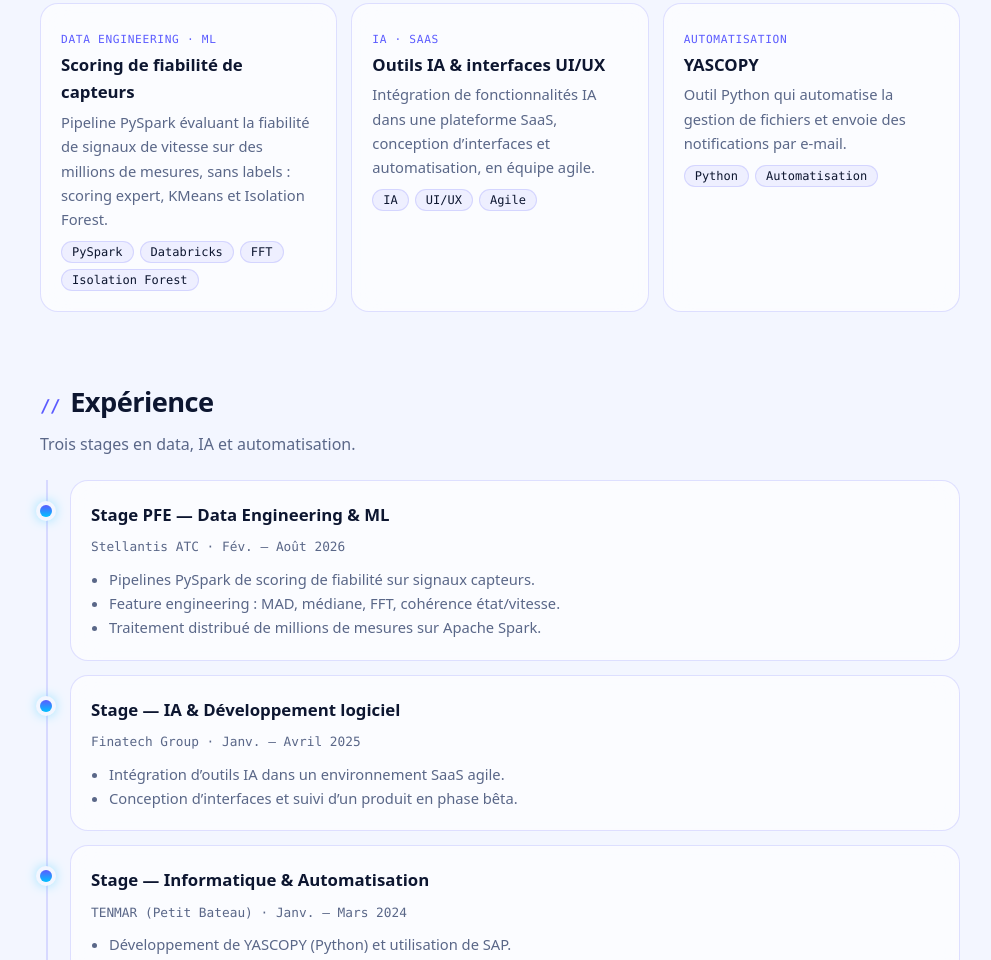
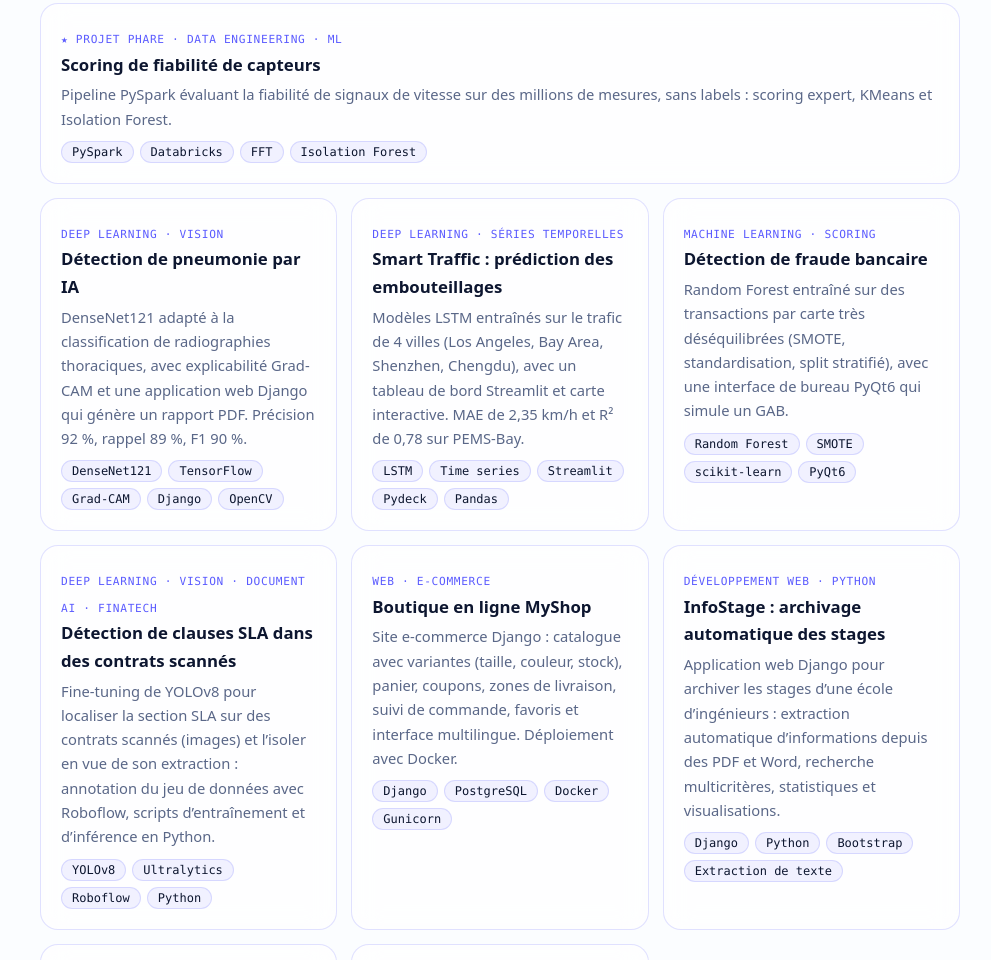
Before and after one commit to Yas635/portfolio, a plain HTML site: page index.html in a window 1280 px wide. Shown: the part 1291-2251 px from the top of the page, without its empty margins (140-1131 px from the left). Drawn offline with Linux system fonts and the light colour scheme.

Commit message:
Update styles and content in index.html

```diff
--- a/index.html
+++ b/index.html
@@ -5,13 +5,11 @@
 <meta name="viewport" content="width=device-width, initial-scale=1, viewport-fit=cover">
 <title>Yassine Ahrimch — Data & AI</title>
 <style>
-:root{--bg:#f3f6ff;--glass:rgba(255,255,255,.62);--text:#0d1630;--muted:#5a6788;--a1:#5b5bff;--a2:#00c2ff;--a3:#b45cff;--line:rgba(91,91,255,.18);--grid:rgba(91,91,255,.07);--term:#0d1630;--termtxt:#c9d6ff;box-sizing:border-box;padding-top:env(safe-area-inset-top,0px);padding-bottom:env(safe-area-inset-bottom,0px)}
-@media (prefers-color-scheme:dark){:root:not([data-theme="light"]){--bg:#080c1c;--glass:rgba(20,28,58,.6);--text:#e8eeff;--muted:#9aa8cc;--a1:#7c7cff;--a2:#27d3ff;--a3:#c27bff;--line:rgba(124,124,255,.25);--grid:rgba(124,124,255,.08);--term:#050818;color-scheme:dark}}
-:root[data-theme="dark"]{--bg:#080c1c;--glass:rgba(20,28,58,.6);--text:#e8eeff;--muted:#9aa8cc;--a1:#7c7cff;--a2:#27d3ff;--a3:#c27bff;--line:rgba(124,124,255,.25);--grid:rgba(124,124,255,.08);--term:#050818;color-scheme:dark}
+:root{--bg:#fbfdff;--glass:rgba(255,255,255,.62);--text:#0d1630;--muted:#5a6788;--a1:#5b5bff;--a2:#00c2ff;--a3:#b45cff;--line:rgba(91,91,255,.18);--grid:rgba(91,91,255,.07);--term:#ffffff;--termtxt:#1e2a4a;color-scheme:light;box-sizing:border-box;padding-top:env(safe-area-inset-top,0px);padding-bottom:env(safe-area-inset-bottom,0px)}
 *{box-sizing:border-box}html{scroll-behavior:smooth}
 body{margin:0;background:var(--bg);color:var(--text);font:16px/1.65 system-ui,-apple-system,"Segoe UI",Roboto,sans-serif;overflow-x:hidden;position:relative}
 body::before{content:"";position:fixed;inset:0;background-image:linear-gradient(var(--grid) 1px,transparent 1px),linear-gradient(90deg,var(--grid) 1px,transparent 1px);background-size:44px 44px;mask-image:radial-gradient(ellipse at 50% 20%,#000 20%,transparent 75%);-webkit-mask-image:radial-gradient(ellipse at 50% 20%,#000 20%,transparent 75%);pointer-events:none;z-index:0}
-.blob{position:fixed;border-radius:50%;filter:blur(80px);opacity:.45;pointer-events:none;z-index:0;animation:float 16s ease-in-out infinite alternate}
+.blob{position:fixed;border-radius:50%;filter:blur(80px);opacity:.3;pointer-events:none;z-index:0;animation:float 16s ease-in-out infinite alternate}
 .b1{width:420px;height:420px;background:var(--a1);top:-120px;left:-100px}
 .b2{width:380px;height:380px;background:var(--a2);top:20%;right:-120px;animation-delay:-5s}
 .b3{width:340px;height:340px;background:var(--a3);bottom:-100px;left:30%;animation-delay:-9s;opacity:.3}
@@ -37,10 +35,10 @@ h1{font-size:clamp(2.3rem,6.5vw,3.8rem);line-height:1.05;margin:18px 0 12px;lett
 .btn:hover{transform:translateY(-2px);box-shadow:0 8px 24px -8px var(--a1)}
 .btn.p{background:linear-gradient(100deg,var(--a1),var(--a2));color:#fff;border:0;box-shadow:0 8px 24px -10px var(--a1)}
 .term{background:var(--term);color:var(--termtxt);border-radius:16px;padding:0;box-shadow:0 24px 60px -24px var(--a1);border:1px solid var(--line);overflow:hidden;font:.84rem/1.7 ui-monospace,Menlo,Consolas,monospace}
-.term .bar{display:flex;gap:6px;padding:10px 14px;background:rgba(255,255,255,.06)}
+.term .bar{display:flex;gap:6px;padding:10px 14px;background:rgba(91,91,255,.07)}
 .term .bar i{width:10px;height:10px;border-radius:50%;background:#ff5f57}.term .bar i:nth-child(2){background:#febc2e}.term .bar i:nth-child(3){background:#28c840}
 .term pre{margin:0;padding:14px 16px;white-space:pre-wrap;overflow-x:auto}
-.k{color:#ff8fd1}.s{color:#7ee0a8}.f{color:#6ec8ff}.c{color:#7683a8}
+.k{color:#c026d3}.s{color:#059669}.f{color:#2563eb}.c{color:#8b97b8}
 .cur{display:inline-block;width:8px;height:15px;background:var(--a2);vertical-align:-2px;animation:blink 1s steps(2) infinite}
 @keyframes blink{50%{opacity:0}}
 .stats{display:grid;grid-template-columns:repeat(auto-fit,minmax(150px,1fr));gap:12px;margin-top:34px}
@@ -113,7 +111,13 @@ footer{color:var(--muted);font:.8rem ui-monospace,Menlo,Consolas,monospace;text-
 <h2 id="projets" class="rv">Projets</h2>
 <p class="sub rv">Réalisations issues de mes stages et de mon parcours.</p>
 <div class="grid w rv">
-<div class="card"><span class="tag">Data Engineering · ML</span><h3>Scoring de fiabilité de capteurs</h3><p>Pipeline PySpark évaluant la fiabilité de signaux de vitesse sur des millions de mesures, sans labels : scoring expert, KMeans et Isolation Forest.</p><div class="chips"><span class="chip">PySpark</span><span class="chip">Databricks</span><span class="chip">FFT</span><span class="chip">Isolation Forest</span></div></div>
+<div class="card" style="grid-column:1/-1"><span class="tag">★ Projet phare · Data Engineering · ML</span><h3>Scoring de fiabilité de capteurs</h3><p>Pipeline PySpark évaluant la fiabilité de signaux de vitesse sur des millions de mesures, sans labels : scoring expert, KMeans et Isolation Forest.</p><div class="chips"><span class="chip">PySpark</span><span class="chip">Databricks</span><span class="chip">FFT</span><span class="chip">Isolation Forest</span></div></div>
+<div class="card"><span class="tag">Deep Learning · Vision</span><h3>Détection de pneumonie par IA</h3><p>DenseNet121 adapté à la classification de radiographies thoraciques, avec explicabilité Grad-CAM et une application web Django qui génère un rapport PDF. Précision 92 %, rappel 89 %, F1 90 %.</p><div class="chips"><span class="chip">DenseNet121</span><span class="chip">TensorFlow</span><span class="chip">Grad-CAM</span><span class="chip">Django</span><span class="chip">OpenCV</span></div></div>
+<div class="card"><span class="tag">Deep Learning · Séries temporelles</span><h3>Smart Traffic : prédiction des embouteillages</h3><p>Modèles LSTM entraînés sur le trafic de 4 villes (Los Angeles, Bay Area, Shenzhen, Chengdu), avec un tableau de bord Streamlit et carte interactive. MAE de 2,35 km/h et R² de 0,78 sur PEMS-Bay.</p><div class="chips"><span class="chip">LSTM</span><span class="chip">Time series</span><span class="chip">Streamlit</span><span class="chip">Pydeck</span><span class="chip">Pandas</span></div></div>
+<div class="card"><span class="tag">Machine Learning · Scoring</span><h3>Détection de fraude bancaire</h3><p>Random Forest entraîné sur des transactions par carte très déséquilibrées (SMOTE, standardisation, split stratifié), avec une interface de bureau PyQt6 qui simule un GAB.</p><div class="chips"><span class="chip">Random Forest</span><span class="chip">SMOTE</span><span class="chip">scikit-learn</span><span class="chip">PyQt6</span></div></div>
+<div class="card"><span class="tag">Deep Learning · Vision · Document AI · Finatech</span><h3>Détection de clauses SLA dans des contrats scannés</h3><p>Fine-tuning de YOLOv8 pour localiser la section SLA sur des contrats scannés (images) et l’isoler en vue de son extraction : annotation du jeu de données avec Roboflow, scripts d’entraînement et d’inférence en Python.</p><div class="chips"><span class="chip">YOLOv8</span><span class="chip">Ultralytics</span><span class="chip">Roboflow</span><span class="chip">Python</span></div></div>
+<div class="card"><span class="tag">Web · E-commerce</span><h3>Boutique en ligne MyShop</h3><p>Site e-commerce Django : catalogue avec variantes (taille, couleur, stock), panier, coupons, zones de livraison, suivi de commande, favoris et interface multilingue. Déploiement avec Docker.</p><div class="chips"><span class="chip">Django</span><span class="chip">PostgreSQL</span><span class="chip">Docker</span><span class="chip">Gunicorn</span></div></div>
+<div class="card"><span class="tag">Développement web · Python</span><h3>InfoStage : archivage automatique des stages</h3><p>Application web Django pour archiver les stages d’une école d’ingénieurs : extraction automatique d’informations depuis des PDF et Word, recherche multicritères, statistiques et visualisations.</p><div class="chips"><span class="chip">Django</span><span class="chip">Python</span><span class="chip">Bootstrap</span><span class="chip">Extraction de texte</span></div></div>
 <div class="card"><span class="tag">IA · SaaS</span><h3>Outils IA &amp; interfaces UI/UX</h3><p>Intégration de fonctionnalités IA dans une plateforme SaaS, conception d’interfaces et automatisation, en équipe agile.</p><div class="chips"><span class="chip">IA</span><span class="chip">UI/UX</span><span class="chip">Agile</span></div></div>
 <div class="card"><span class="tag">Automatisation</span><h3>YASCOPY</h3><p>Outil Python qui automatise la gestion de fichiers et envoie des notifications par e-mail.</p><div class="chips"><span class="chip">Python</span><span class="chip">Automatisation</span></div></div>
 </div>
@@ -122,7 +126,7 @@ footer{color:var(--muted);font:.8rem ui-monospace,Menlo,Consolas,monospace;text-
 <p class="sub rv">Trois stages en data, IA et automatisation.</p>
 <div class="tl rv">
 <div class="card"><h3>Stage PFE — Data Engineering &amp; ML</h3><span class="meta">Stellantis ATC · Fév. – Août 2026</span><ul><li>Pipelines PySpark de scoring de fiabilité sur signaux capteurs.</li><li>Feature engineering : MAD, médiane, FFT, cohérence état/vitesse.</li><li>Traitement distribué de millions de mesures sur Apache Spark.</li></ul></div>
-<div class="card"><h3>Stage — IA &amp; Développement logiciel</h3><span class="meta">Finatech Group · Janv. – Avril 2025</span><ul><li>Intégration d’outils IA dans un environnement SaaS agile.</li><li>Conception d’interfaces et suivi d’un produit en phase bêta.</li></ul></div>
+<div class="card"><h3>Stage — IA &amp; Développement logiciel</h3><span class="meta">Finatech Group · Janv. – Avril 2025</span><ul><li>Intégration d’outils IA dans un environnement SaaS agile.</li><li>Conception d’interfaces et suivi d’un produit en phase bêta.</li><li>Détection de la section SLA dans des contrats scannés avec YOLOv8 : annotation (Roboflow), fine-tuning du modèle et scripts d’inférence.</li></ul></div>
 <div class="card"><h3>Stage — Informatique &amp; Automatisation</h3><span class="meta">TENMAR (Petit Bateau) · Janv. – Mars 2024</span><ul><li>Développement de YASCOPY (Python) et utilisation de SAP.</li></ul></div>
 </div>
 
```
